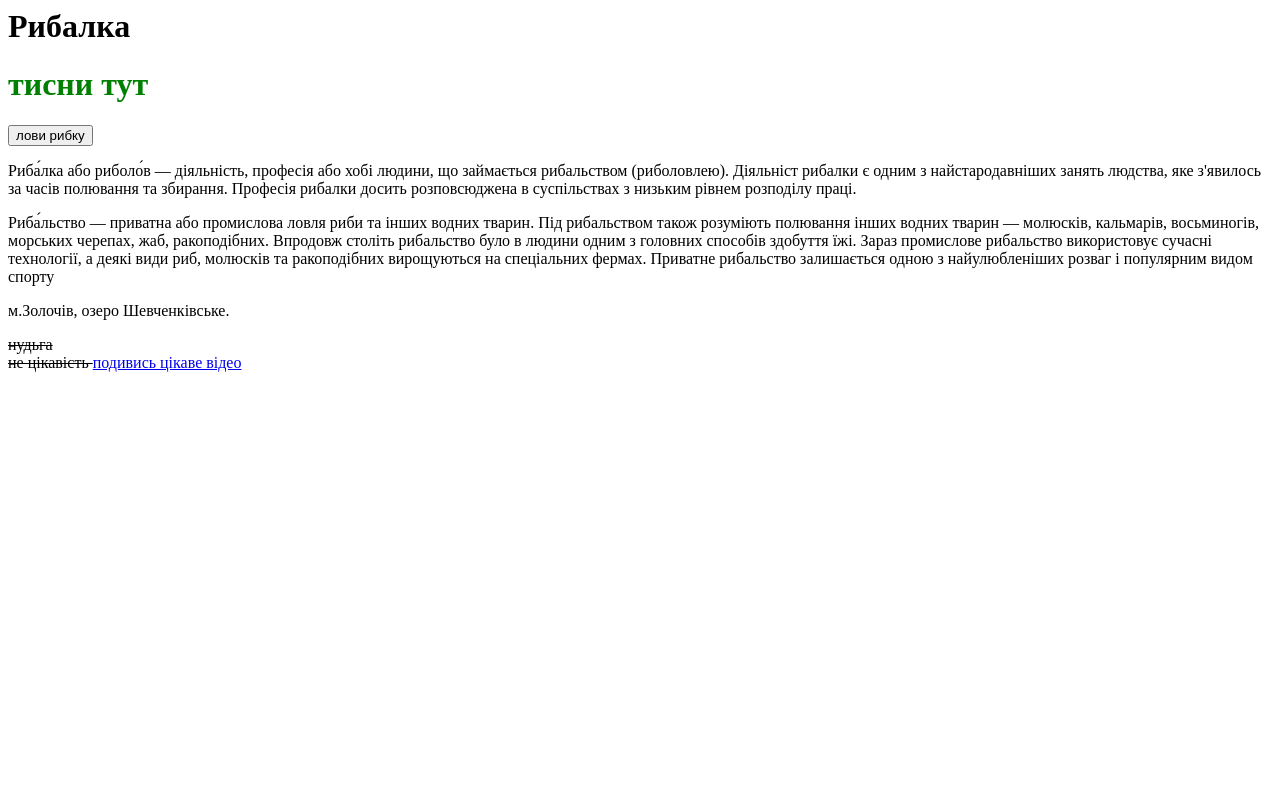
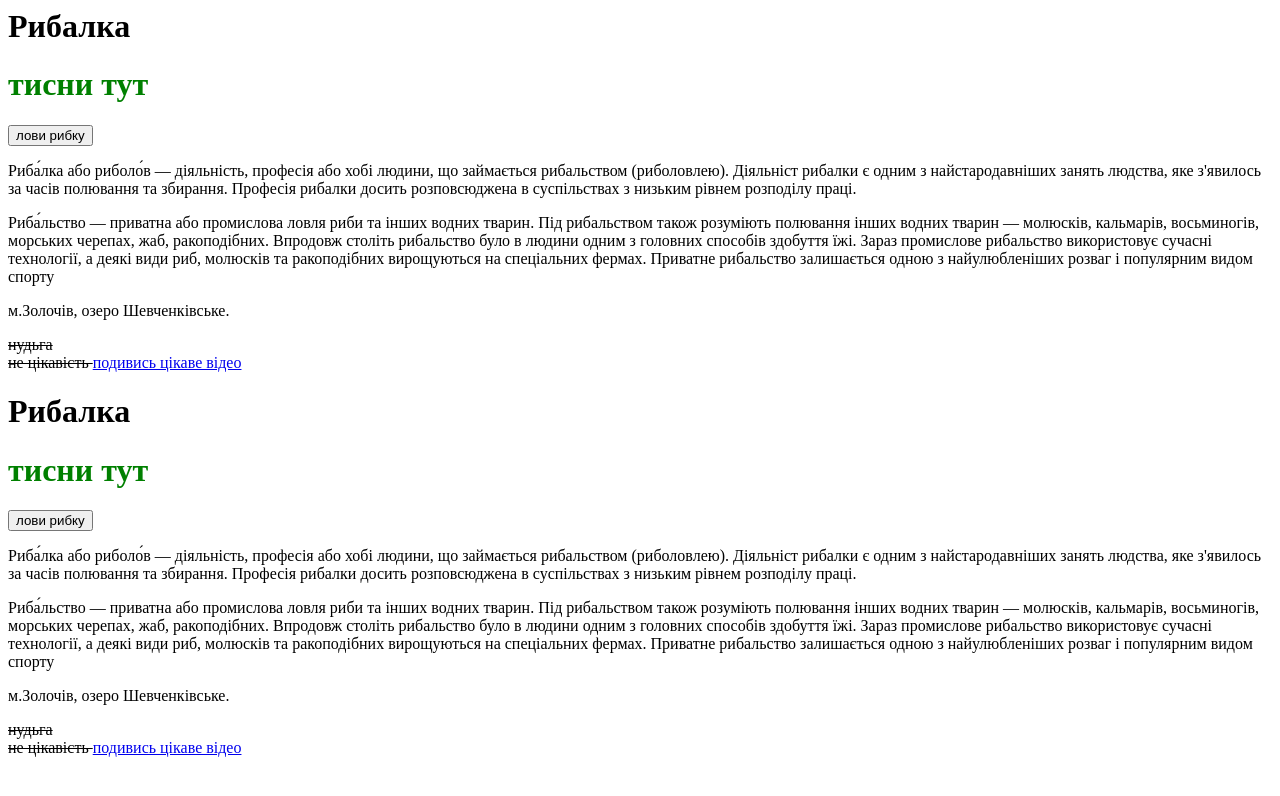
Before and after one commit to MvovkM/fififishing, a plain HTML site: page index.html in a window 1280 px wide. Drawn offline with Linux system fonts and the light colour scheme.

Commit message:
Update index.html

```diff
--- a/index.html
+++ b/index.html
@@ -1,5 +1,8 @@
 <html>
 
+<head>
+        <link href="style.css">
+    </head>
 
     <body>
     <header>
@@ -60,3 +63,63 @@
 <a href="https://www.youtube.com/watch?v=vCZcbC7Nzj4">подивись цікаве відео</a>
     </body>
 </html>
+
+    <body>
+    <header>
+<h1>Рибалка </h1>
+<h1 style="color:green">
+тисни тут
+<div class="mouse_scroll">
+    <div class="mouse">
+      <div class="wheel"></div>
+    </div>
+    <div>
+      <span class="m_scroll_arrows unu"></span>
+      <span class="m_scroll_arrows doi"></span>
+      <span class="m_scroll_arrows trei"></span>
+    </div>
+</div>
+
+
+
+</h1>
+<button id="color">лови рибку</button>
+
+<style>
+  #color {
+    transition-property: background-color;
+    transition-duration: 2s;
+  }
+</style>
+
+<script>
+  color.onclick = function() {
+    this.style.backgroundColor = 'blue';
+  };
+</script>
+   </header>
+<main>
+    <p>
+    Риба́лка або риболо́в — діяльність, професія або хобі людини, що займається рибальством (риболовлею). Діяльніст рибалки є одним з найстародавніших занять людства, яке з'явилось за часів полювання та збирання. Професія рибалки досить розповсюджена в суспільствах з низьким рівнем розподілу праці.
+    </p>
+    <p>
+        Риба́льство — приватна або промислова ловля риби та інших водних тварин. Під рибальством також розуміють полювання інших водних тварин — молюсків, кальмарів, восьминогів, морських черепах, жаб, ракоподібних.
+
+Впродовж століть рибальство було в людини одним з головних способів здобуття їжі. Зараз промислове рибальство використовує сучасні технології, а деякі види риб, молюсків та ракоподібних вирощуються на спеціальних фермах. Приватне рибальство залишається одною з найулюбленіших розваг і популярним видом спорту
+    </p>
+</main>
+<footer>
+м.Золочів, озеро Шевченківське.
+</footer>
+<p class="t34">
+</p>
+<s class="p">
+    нудьга
+</s>
+<br/>
+<s class="m">
+    не цікавість
+</s>
+<a href="https://www.youtube.com/watch?v=vCZcbC7Nzj4">подивись цікаве відео</a>
+    </body>
+</html>
```
